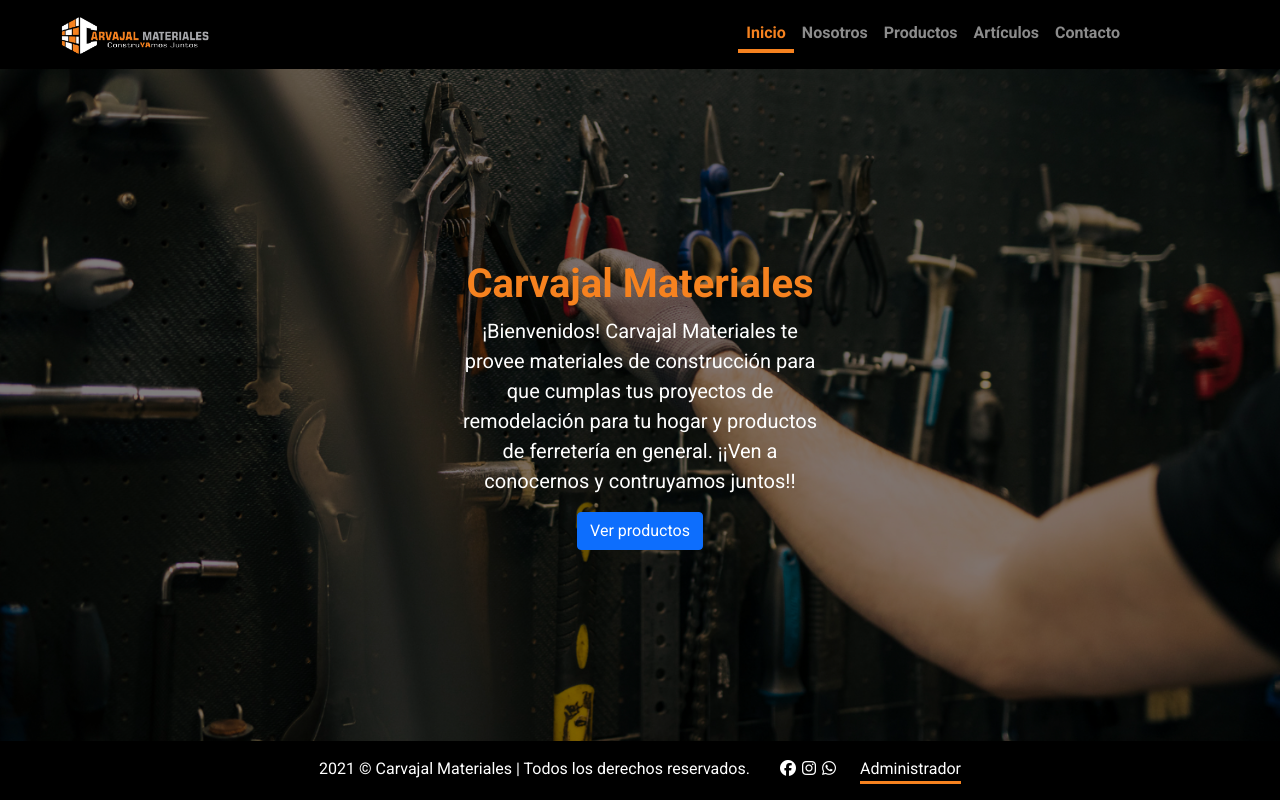
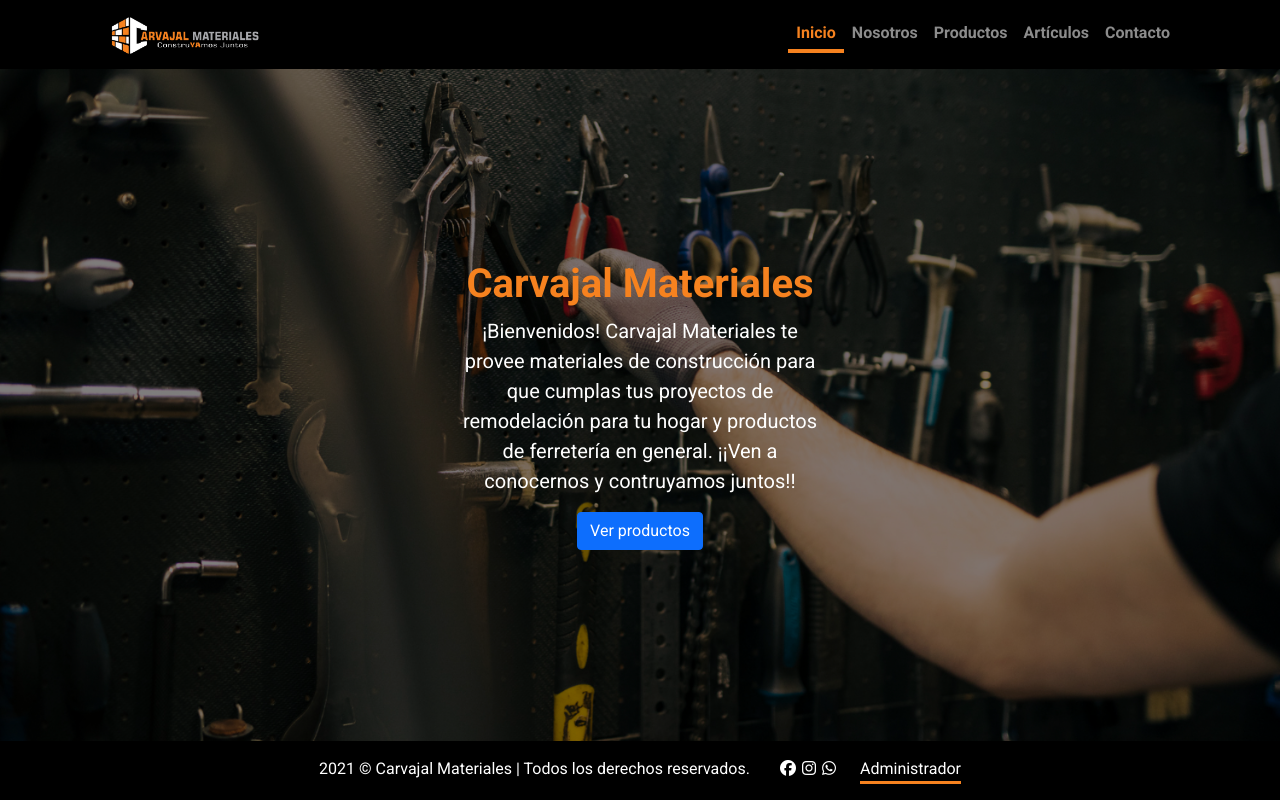
Before and after one commit to MichaelGoonzalez/proyecto-VUE-Mongo, a Vue app in the folder frontend/: page / in a window 1280 px wide. Built offline with nearby package versions, Linux system fonts and the light colour scheme.

Commit message:
header and favicon fix

```diff
--- a/frontend/public/index.html
+++ b/frontend/public/index.html
@@ -4,7 +4,7 @@
         <meta charset="utf-8">
         <meta http-equiv="X-UA-Compatible" content="IE=edge">
         <meta name="viewport" content="width=device-width,initial-scale=1.0">
-        <link rel="shortcut icon" href="/frontend/public/favicon.ico" type="image/x-icon" />
+        <link rel="shortcut icon" href="/frontend/public/favicon.ico" type="image/x-icon"/>
         <link rel="stylesheet" type="text/css" href="./css/bootstrap.css" />
         <link rel="stylesheet" type="text/css" href="./css/styles.css">
         <script src="https://kit.fontawesome.com/ceaed3209e.js" crossorigin="anonymous"></script>
@@ -14,7 +14,6 @@
         <link href="https://fonts.googleapis.com/css2?family=Roboto:wght@100;400;700&display=swap" rel="stylesheet" />
         <link href="https://fonts.googleapis.com/icon?family=Material+Icons"
       rel="stylesheet">
-        <title></title>
     </head>
     <body class="d-flex h-100 text-center text-white">
         <div id="app"></div>
--- a/frontend/src/App.vue
+++ b/frontend/src/App.vue
@@ -2,7 +2,7 @@
     <div class="d-flex w-100 h-100 mx-auto flex-column">
         <header class="mb-auto">
             <nav class="navbar navbar-expand-lg navbar-dark bg-black">
-                <div class="container">
+                <div class="container" style="margin-left:50px">
                     <router-link to="/" class="navbar-brand mx-xs-0 mx-sm-4 mx-lg-5">
                         <img src="../src/assets/logo.png" alt="" width="150" height="40" class="d-inline-block align-text-top" />
                     </router-link>
```
Also changed, not shown: 1 other file (tests, documents, lock files or other folders).
